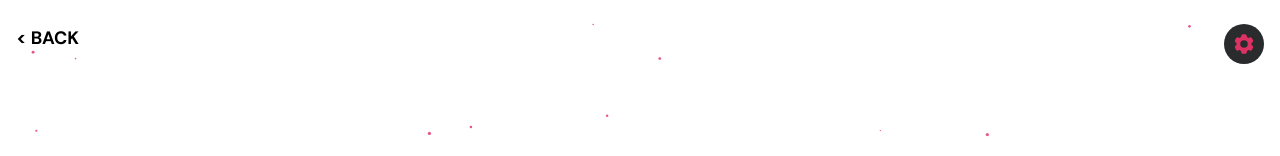
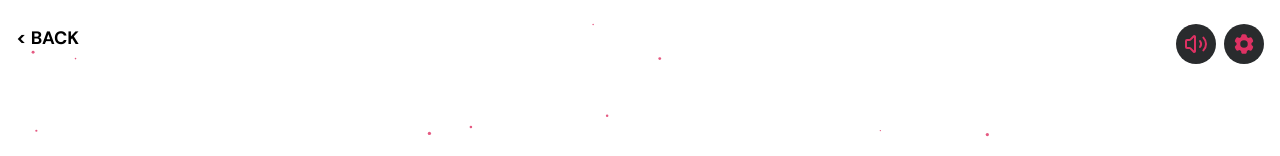
Before and after one commit to kahitoz-infra/kahitoz-japanese-app, a Next.js app: page /KanjiCards in a window 1280 px wide. Shown: the top 156 px of the page. Built offline with nearby package versions, Linux system fonts and the light colour scheme.

Commit message:
Added Volume button to the Cards page

```diff
--- a/app/KanjiCards/page.js
+++ b/app/KanjiCards/page.js
@@ -1,7 +1,7 @@
 "use client";
 import { useEffect, useRef, useState } from "react";
-import { ArrowLeft, ArrowRight } from "lucide-react";
-import { ChevronLeftIcon, Cog6ToothIcon } from "@heroicons/react/24/solid"; // HeroIcons imported
+import { ArrowLeft, ArrowRight, Volume2, VolumeX } from "lucide-react";
+import { Cog6ToothIcon } from "@heroicons/react/24/solid";
 import SettingsModal from "@/app/components/SettingsModal";
 import Link from "next/link";
 
@@ -69,6 +69,7 @@ export default function KanjiCardsPage() {
   const [isSettingsOpen, setIsSettingsOpen] = useState(false);
   const [currentIndex, setCurrentIndex] = useState(0);
   const [isFlipped, setIsFlipped] = useState(false);
+  const [isSoundOn, setIsSoundOn] = useState(true);
   const cardRef = useRef(null);
   const touchStartX = useRef(0);
 
@@ -79,6 +80,18 @@ export default function KanjiCardsPage() {
     match.addEventListener("change", update);
     return () => match.removeEventListener("change", update);
   }, []);
+
+  useEffect(() => {
+    const storedSound = localStorage.getItem("soundEnabled");
+    if (storedSound !== null) setIsSoundOn(storedSound === "true");
+  }, []);
+
+  const toggleSound = () => {
+    setIsSoundOn((prev) => {
+      localStorage.setItem("soundEnabled", String(!prev));
+      return !prev;
+    });
+  };
 
   const currentKanji = dummyKanjiList[currentIndex];
 
@@ -109,32 +122,47 @@ export default function KanjiCardsPage() {
     >
       <CherryBlossomSnowfall isDark={isDark} />
 
-      {/* Top Bar */}
+      {/* Top Left Back */}
       <div className="absolute top-4 mt-2 left-4 z-10 flex items-center gap-2">
         <Link
           href="/Learn"
           className="text-lg font-bold"
-          style={{ color: isDark ? "white" : "black" }} // Back button color
+          style={{ color: isDark ? "white" : "black" }}
           aria-label="Back"
         >
           &lt; BACK
         </Link>
       </div>
 
-      <div className="absolute top-4 mt-2 right-4 z-10">
+      {/* Top Right Buttons */}
+      <div className="absolute top-4 mt-2 right-4 z-10 flex items-center gap-2">
+        {/* Sound Toggle */}
+        <button
+          onClick={toggleSound}
+          className="p-2 rounded-full"
+          style={{ backgroundColor: isDark ? "white" : "#292b2d" }}
+          aria-label="Toggle Sound"
+        >
+          {isSoundOn ? (
+            <Volume2 className={`h-6 w-6 ${isDark ? "text-black" : "text-[#de3163]"}`} />
+          ) : (
+            <VolumeX className={`h-6 w-6 ${isDark ? "text-black" : "text-[#de3163]"}`} />
+          )}
+        </button>
+
+        {/* Settings */}
         <button
           onClick={() => setIsSettingsOpen(true)}
           className="p-2 rounded-full"
-          style={{ backgroundColor: isDark ? "white" : "#292b2d" }} // Settings circle fill color
+          style={{ backgroundColor: isDark ? "white" : "#292b2d" }}
           aria-label="Settings"
         >
           <Cog6ToothIcon className={`h-6 w-6 ${isDark ? "text-[#000000]" : "text-[#de3163]"}`} />
         </button>
       </div>
 
-      {/* Card & Arrows */}
+      {/* Card Area */}
       <div className="relative z-10 w-full max-w-[400px] flex items-center justify-center px-4">
-        {/* Left Arrow */}
         <button
           onClick={goBack}
           className="absolute left-0 z-20 p-2 rounded-full text-white"
@@ -144,7 +172,6 @@ export default function KanjiCardsPage() {
           <ArrowLeft />
         </button>
 
-        {/* Card */}
         <div
           ref={cardRef}
           onClick={() => setIsFlipped(!isFlipped)}
@@ -175,7 +202,6 @@ export default function KanjiCardsPage() {
           </div>
         </div>
 
-        {/* Right Arrow */}
         <button
           onClick={goNext}
           className="absolute right-0 z-20 p-2 rounded-full text-white"
@@ -197,7 +223,6 @@ export default function KanjiCardsPage() {
         </span>
       </div>
 
-      {/* Settings Modal */}
       <SettingsModal isOpen={isSettingsOpen} onClose={() => setIsSettingsOpen(false)} />
     </div>
   );
```
